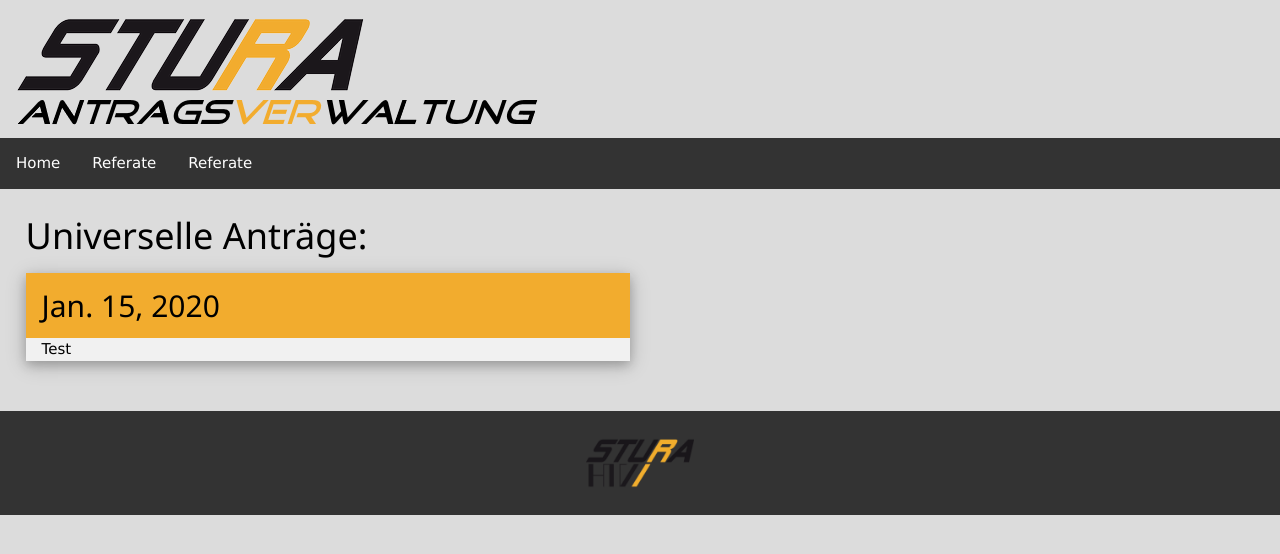
After one commit to ABV-Tool/ABV_Tool, a Django app: page /sitzungen/00000000-0000-0000-0000-000000000001/ in a window 1280 px wide. The commit adds this page. Shown: the top 554 px of the page. Run offline with Django 4.2, Linux system fonts and the light colour scheme; tables that the repository leaves empty hold one stand-in row (values such as "Sample post").

Commit message:
referate -> sitzungen von referaten anzeigen

```diff
--- a/src/abv/Antragstool/templates/Antragstool/header.html
+++ b/src/abv/Antragstool/templates/Antragstool/header.html
@@ -3,5 +3,6 @@
     <ul class = "mainnav">
         <li {% if request.get_full_path == "/" %} id = "active"{% endif %} class = "lil"><a href="{%  url 'index' %}">Home</a></li>
         <li {% if request.get_full_path == "/referate/" %} id = "active"{% endif %} class = "lil"><a href="{%  url 'referate' %}">Referate</a></li>
+        <li {% if request.get_full_path == "/sitzungen/" %} id = "active"{% endif %} class = "lil"><a href="{%  url 'referate' %}">Referate</a></li>
     </ul>
 </div>
--- a/src/abv/Antragstool/templates/Antragstool/list.html
+++ b/src/abv/Antragstool/templates/Antragstool/referate.html
@@ -21,14 +21,14 @@
 
     <div class = "w3-row" style="margin-bottom: 20px">
 		{% for referat in referate %}
-        <a href="{% url 'index' %}"><div class="w3-half">
+        <a href="{% url 'SitzungenVonReferat' sitzid=referat.refID %}"><div class="w3-half" style="margin-bottom: 10px;">
             <div class="w3-card-4" style="margin-right: 10px">
                 <header class="w3-container" style="background-color: #F2AC2E;">
 				<h2>{{ referat.refName }}</h2>
                 </header>
 
                 <div class="w3-container w3-light-gray">
-					ich kann leider kein lorem ipsum aus dem kopf
+					{{ referat.refID }}
                 </div>
             </div>
         </div></a>
--- /dev/null
+++ b/src/abv/Antragstool/templates/Antragstool/sitzungen.html
@@ -0,0 +1,41 @@
+<!DOCTYPE html>
+<html lang="de">
+<head>
+    {% load static %}
+    <meta charset="UTF-8">
+    <title>Antragsverwaltungstool</title>
+    <link rel="icon" href="{% static 'icon.png' %}" />
+    <meta name="viewport" content="width=device-width, initial-scale=1.0" />
+    <link rel="stylesheet" href="{% static 'css/mainstyle.css' %}">
+    <link rel="stylesheet" href="{% static 'css/W3.css' %}">
+    <link rel="stylesheet" href="{% static 'css/index.css' %}">
+</head>
+<body>
+<div class = "logo w3-animate-top">
+    <img src="{% static 'img/logo.png' %}" class = "sturalogo w3-hover-grayscale" alt="ToolLogo"/>
+</div>
+{% include 'Antragstool/header.html' %}
+
+<div class = "content w3-animate-opacity">
+    <h1>Universelle Anträge:</h1>
+
+    <div class = "w3-row" style="margin-bottom: 20px">
+		{% for sitzung in sitzungen %}
+        <a href="{% url 'index' %}"><div class="w3-half" style="margin-bottom: 10px;">
+            <div class="w3-card-4" style="margin-right: 10px">
+                <header class="w3-container" style="background-color: #F2AC2E;">
+				<h2>{{ sitzung.sitzDate }}</h2>
+                </header>
+
+                <div class="w3-container w3-light-gray">
+					Test
+                </div>
+            </div>
+        </div></a>
+		{% endfor %}
+
+    </div>
+</div>
+{% include 'Antragstool/footer.html' %}
+</body>
+</html>
--- a/src/abv/Antragstool/urls.py
+++ b/src/abv/Antragstool/urls.py
@@ -1,8 +1,9 @@
 from django.urls import path
-from .views import AppHome, ReferatListe
+from .views import AppHome, ReferatListe, SitzungenVonReferat
 
 
 urlpatterns = [
     path('', AppHome, name='index'),
     path('referate', ReferatListe, name='referate'),
+    path('sitzungen/<uuid:sitzid>/', SitzungenVonReferat, name='SitzungenVonReferat'),
 ]
--- a/src/abv/Antragstool/views.py
+++ b/src/abv/Antragstool/views.py
@@ -1,5 +1,5 @@
 from django.shortcuts import render
-from .models import Referat
+from .models import Referat, Sitzung
 
 
 def AppHome(request):
@@ -7,11 +7,25 @@ def AppHome(request):
 
 
 def ReferatListe(request):
+
     referate = Referat.objects.all()
     return render(
         request,
-        'Antragstool/list.html',
+        'Antragstool/referate.html',
         {
             'referate': referate
         }
     )
+
+
+def SitzungenVonReferat(request, sitzid):
+    sitzungen = Sitzung.objects.filter(refID=sitzid)
+    for s in sitzungen:
+        __import__('pprint').pprint(s)
+    return render(
+        request,
+        'Antragstool/sitzungen.html',
+        {
+            'sitzungen': sitzungen
+        }
+    )
```
